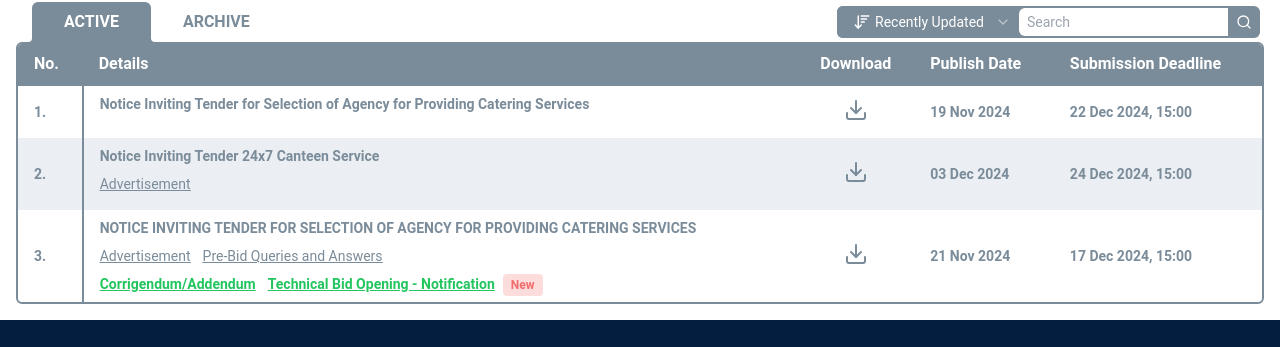
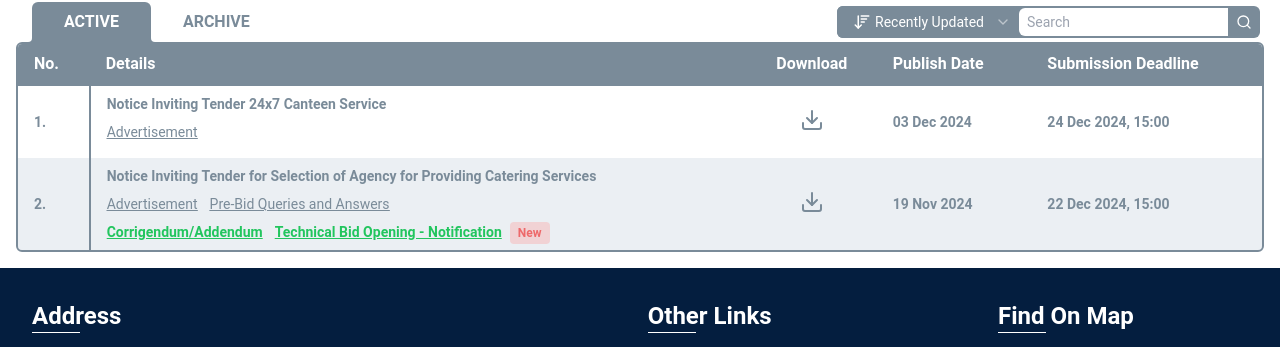
Before and after one commit to Velocity-IIITDWD/iiitdwd.ac.in, a Next.js app: page /tenders in a window 1280 px wide. Shown: the part 230-577 px from the top of the page. Built offline with nearby package versions, Linux system fonts and the light colour scheme; grey boxes are pictures that could not be loaded.

Commit message:
data: update a tender

```diff
--- a/data/tenders.ts
+++ b/data/tenders.ts
@@ -1,14 +1,4 @@
 export const tenders: Tender[] = [
-  {
-    cancelled: false,
-    corrections: [],
-    documents: [],
-    link: '/docs/Tender_For_Selection_Of_Agency_For_Providing_Catering_Services.pdf',
-    publishDate: '2024-11-19',
-    submissionDeadline: '2024-12-22T15:00+05:30',
-    title: 'Notice Inviting Tender for Selection of Agency for Providing Catering Services',
-    updatedAt: 55,
-  },
   {
     cancelled: false,
     corrections: [],
@@ -47,11 +37,11 @@ export const tenders: Tender[] = [
         title: 'Pre-Bid Queries and Answers',
       },
     ],
-    link: '/docs/TENDER-FOR-SELECTION-OF-AGENCY-FOR-PROVIDING-CATERING-SERVICES.pdf',
-    publishDate: '2024-11-21',
-    submissionDeadline: '2024-12-17T15:00+05:30',
-    title: 'NOTICE INVITING TENDER FOR SELECTION OF AGENCY FOR PROVIDING CATERING SERVICES',
-    updatedAt: 53,
+    link: '/docs/Tender_For_Selection_Of_Agency_For_Providing_Catering_Services.pdf',
+    publishDate: '2024-11-19',
+    submissionDeadline: '2024-12-22T15:00+05:30',
+    title: 'Notice Inviting Tender for Selection of Agency for Providing Catering Services',
+    updatedAt: 55,
   },
   {
     cancelled: false,
```
